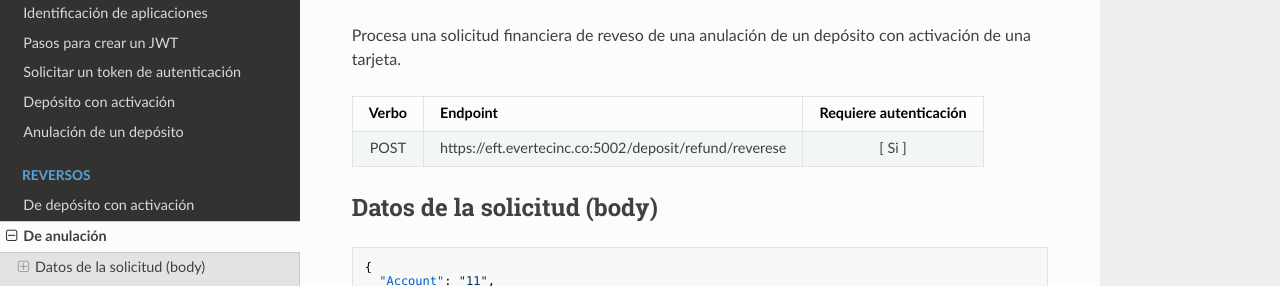
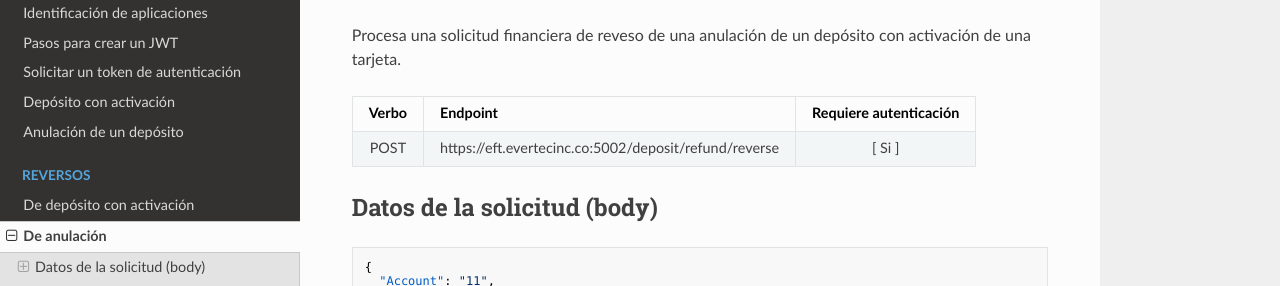
Before and after one commit to Picasso-api/Evertec-API, an MkDocs documentation site: the page built from docs/DepositRefundReverse.md, in a window 1280 px wide and 900 px high. Shown: the part 136-422 px from the top of the window. Built offline with MkDocs 1.6.1, drawn with Linux system fonts in a browser that asks for light colours; nearby versions of some CDN libraries; part of the change alters nothing that is shown.

Commit message:
Update DepositRefundReverse.md

```diff
--- a/docs/DepositRefundReverse.md
+++ b/docs/DepositRefundReverse.md
@@ -4,7 +4,7 @@ Procesa una solicitud financiera de reveso de una anulación de un depósito con
 
 | Verbo | Endpoint                                      | Requiere autenticación |
 | :---: | --------------------------------------------- | :--------------------: |
-| POST  | https://eft.evertecinc.co:5002/deposit/refund/reverese    |          [ Si ]        |
+| POST  | https://eft.evertecinc.co:5002/deposit/refund/reverse    |          [ Si ]        |
 
 ## Datos de la solicitud (body)
 
```
